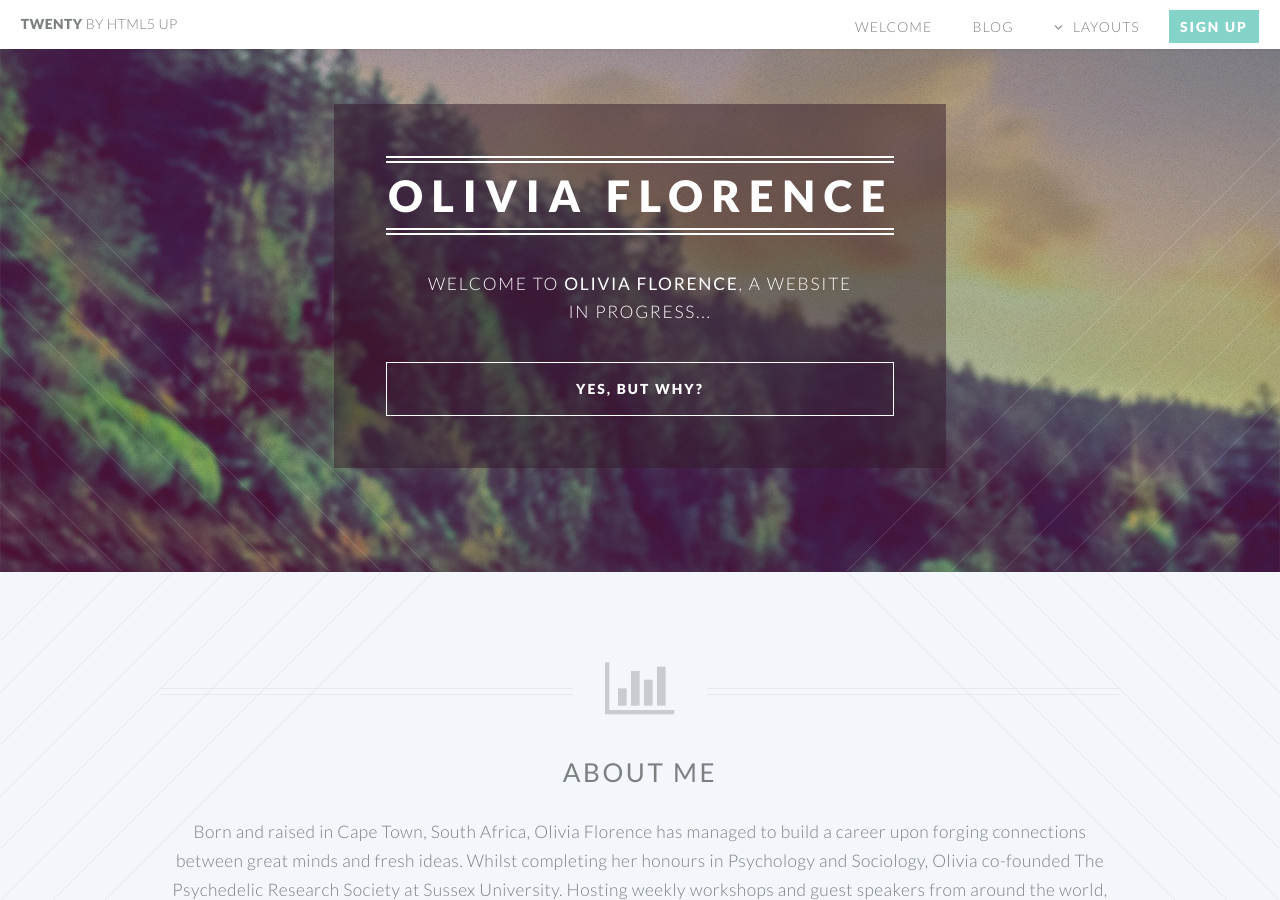
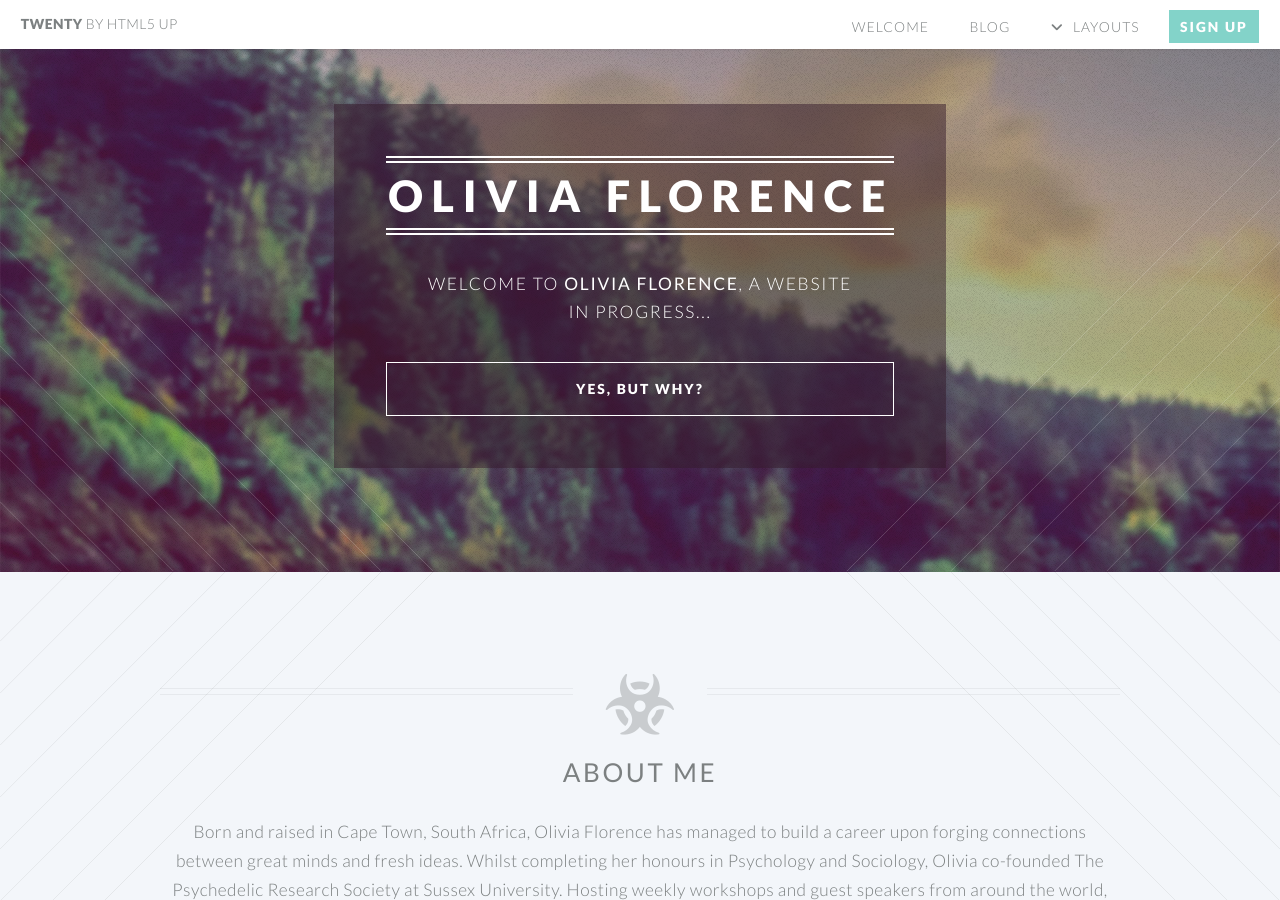
Before and after one commit to edwardvk/oliviaflorence, a Jekyll site: the page built from docs/index.html, in a window 1280 px wide and 900 px high. Built offline with Jekyll 4.4.1, drawn with Linux system fonts in a browser that asks for light colours; nearby versions of some CDN libraries.

Commit message:
Changed to biohazard

```diff
--- a/docs/_includes/head.html
+++ b/docs/_includes/head.html
@@ -28,4 +28,5 @@
     <meta name="viewport" content="width=device-width">
 
     <link rel="canonical" href="{{ page.url | replace:'index.html','' | prepend: site.baseurl | prepend: site.url }}">
+    <script src="https://kit.fontawesome.com/badfb09d08.js" crossorigin="anonymous"></script>
 </head>
--- a/docs/index.html
+++ b/docs/index.html
@@ -5,7 +5,7 @@ layout: landing-page
 			<article id="main">
 
 				<header class="special container">
-					<span class="icon fa-bar-chart-o"></span>
+					<span class="icon fa-solid fa-biohazard"></span>
 					<h2><strong>About me</strong></h2>
 					<p>
 Born and raised in Cape Town, South Africa, Olivia Florence has managed to build a career upon forging connections between great minds and fresh ideas. Whilst completing her honours in Psychology and Sociology, Olivia co-founded The Psychedelic Research Society at Sussex University. Hosting weekly workshops and guest speakers from around the world, including Dr Robin Carhart-Harris and Dr Matthew Johnson from Johns Hopkins University. Her particular area of interest is psychedelic medicines and other forms of holistic therapy that encourage deep neurological shifts, fostering a greater a sense of belonging and purpose.
```
